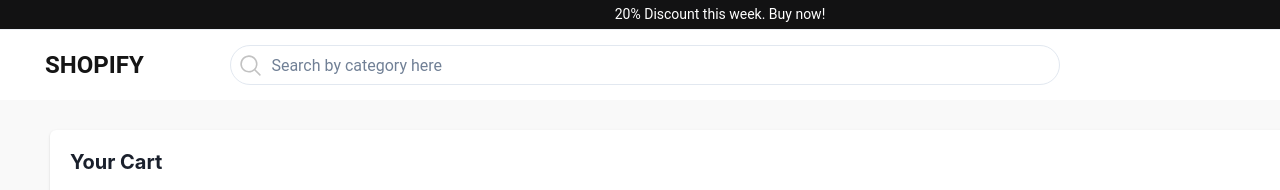
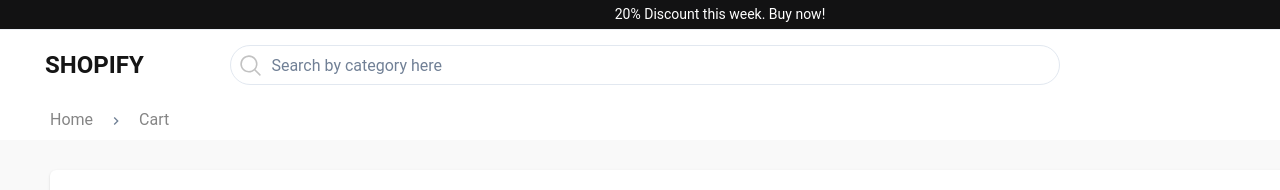
Before and after one commit to diegobaena89/ecommerce-shop, a React (Create React App) app: page /cart in a window 1280 px wide. Shown: the top 190 px of the page. Built offline with nearby package versions, Linux system fonts and the light colour scheme.

Commit message:
add breadcrumb

```diff
--- a/package.json
+++ b/package.json
@@ -3,6 +3,7 @@
   "version": "0.1.0",
   "private": true,
   "dependencies": {
+    "@chakra-ui/icons": "^2.1.1",
     "@chakra-ui/react": "^2.8.1",
     "@emotion/react": "^11.11.1",
     "@emotion/styled": "^11.11.0",
--- /dev/null
+++ b/src/components/Breadcrumb/Breadcrumb.tsx
@@ -0,0 +1,28 @@
+import { ChevronRightIcon } from "@chakra-ui/icons";
+import {
+  Box,
+  Breadcrumb,
+  BreadcrumbItem,
+  BreadcrumbLink,
+} from "@chakra-ui/react";
+
+function BreadcrumbComponent() {
+  return (
+    <Box display={"flex"} paddingLeft={50} paddingY={2}>
+      <Breadcrumb
+        spacing="15px"
+        separator={<ChevronRightIcon color="gray.500" />}
+      >
+        <BreadcrumbItem>
+          <BreadcrumbLink href="/">Home</BreadcrumbLink>
+        </BreadcrumbItem>
+
+        <BreadcrumbItem>
+          <BreadcrumbLink href="/cart">Cart</BreadcrumbLink>
+        </BreadcrumbItem>
+      </Breadcrumb>
+    </Box>
+  );
+}
+
+export default BreadcrumbComponent;
--- a/src/components/Header/index.tsx
+++ b/src/components/Header/index.tsx
@@ -1,5 +1,7 @@
 import {
   Box,
+  Breadcrumb,
+  BreadcrumbItem,
   Divider,
   IconButton,
   Input,
@@ -7,17 +9,19 @@ import {
   InputLeftElement,
   Link,
   Text,
+  BreadcrumbLink,
 } from "@chakra-ui/react";
 import { HeaderComponent, NavBar } from "./styles";
 import {
   House,
   MagnifyingGlass,
   ShoppingCart,
-  Star,
   User,
 } from "@phosphor-icons/react";
 import React, { useContext } from "react";
 import { ShopContext } from "../../context/ShopContext";
+import { ChevronRightIcon } from "@chakra-ui/icons";
+import BreadcrumbComponent from "../Breadcrumb/Breadcrumb";
 
 function Header() {
   const logo = "Shopify".toUpperCase();
@@ -106,6 +110,8 @@ function Header() {
           />
         </div>
       </NavBar>
+
+      <BreadcrumbComponent />
     </HeaderComponent>
   );
 }
```
Also changed, not shown: 2 other files (tests, documents, lock files or other folders).
